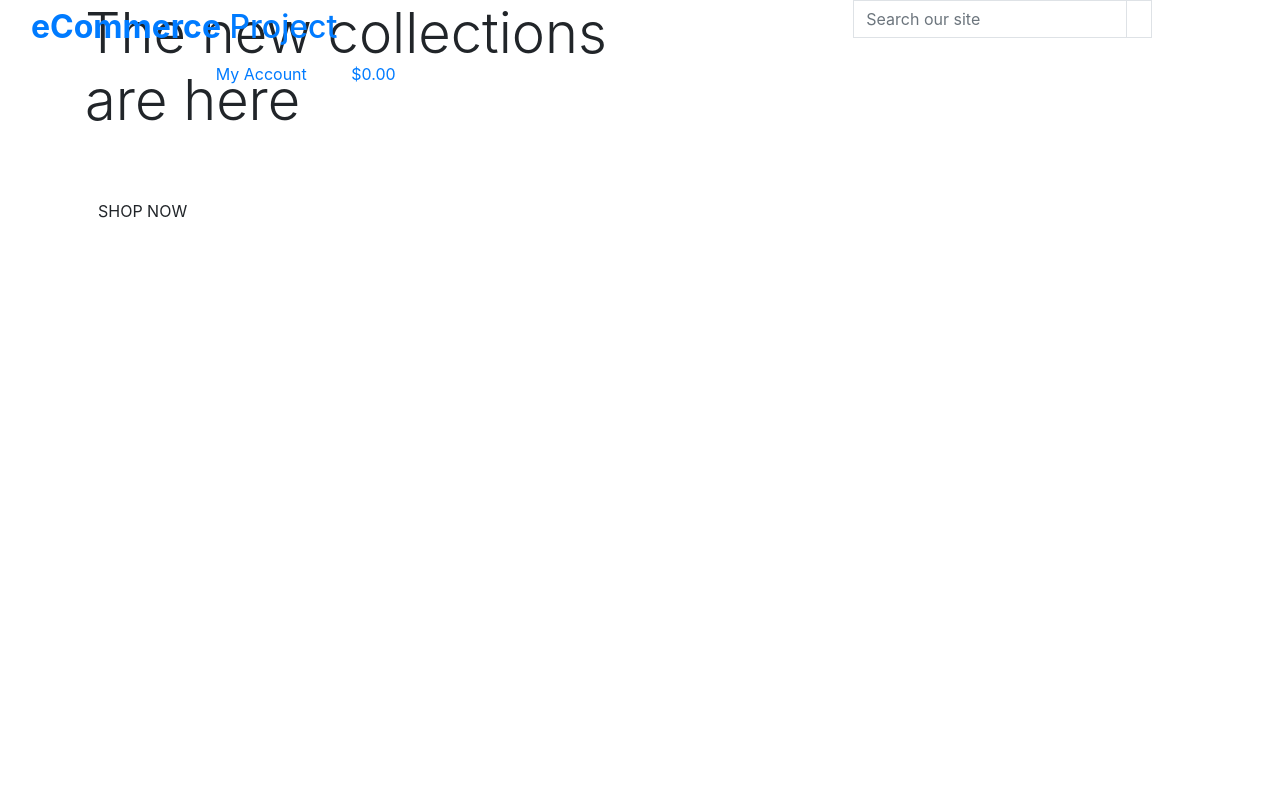
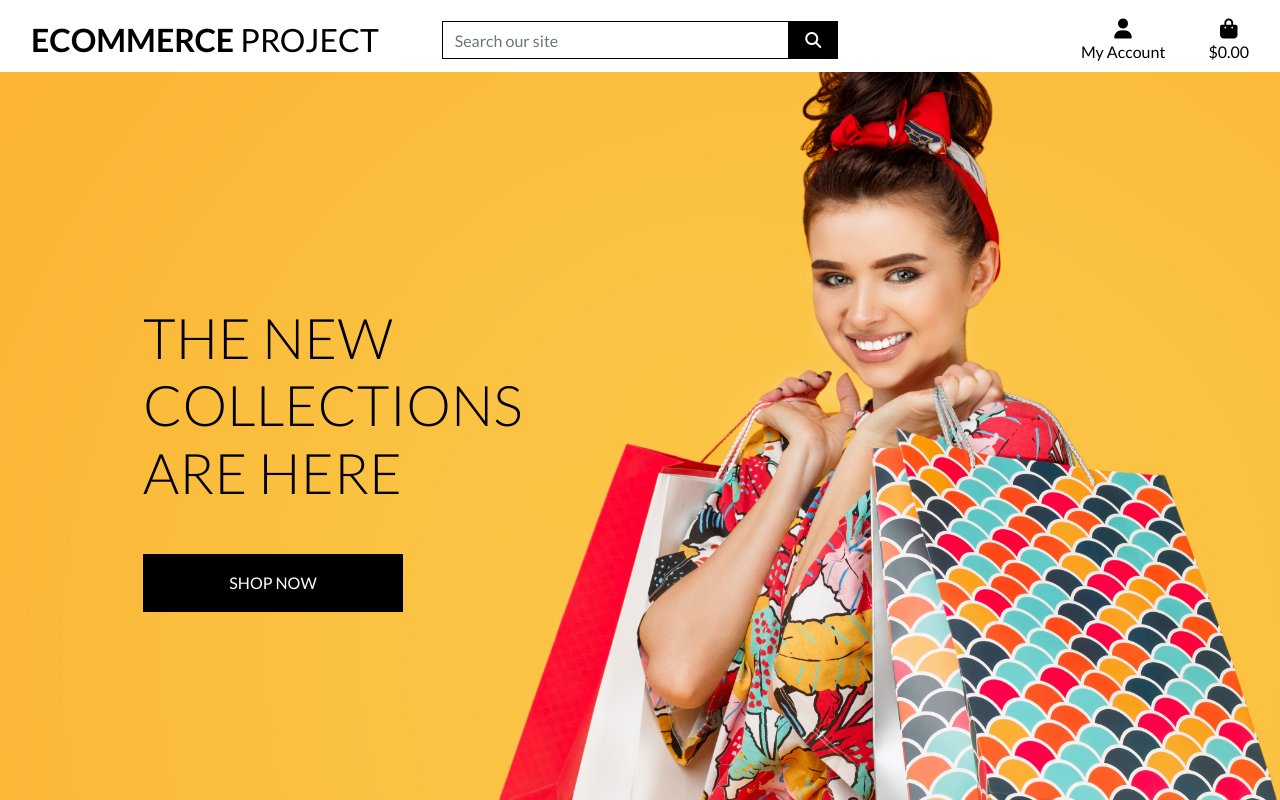
Before and after one commit to TobinWebDesign/ailins-django-ecommerce-project, a Django app: page / in a window 1280 px wide. Run offline with Django 3.2, Linux system fonts and the light colour scheme; some libraries are stand-ins or nearby versions.

Commit message:
completed home page header and css

```diff
--- a/ecommerce_project/settings.py
+++ b/ecommerce_project/settings.py
@@ -149,3 +149,7 @@ USE_TZ = True
 # https://docs.djangoproject.com/en/3.0/howto/static-files/
 
 STATIC_URL = '/static/'
+STATICFILES_DIRS = (os.path.join(BASE_DIR, 'static'),)
+
+MEDIA_URL ='/media/'
+MEDIA_ROOT = os.path.join(BASE_DIR, 'media')
--- a/ecommerce_project/urls.py
+++ b/ecommerce_project/urls.py
@@ -15,9 +15,11 @@ Including another URLconf
 """
 from django.contrib import admin
 from django.urls import path, include
+from django.conf import settings
+from django.conf.urls.static import static
 
 urlpatterns = [
     path('admin/', admin.site.urls),
     path('accounts/', include('allauth.urls')),
     path('', include('home.urls')),
-]
+] + static(settings.MEDIA_URL, document_root=settings.MEDIA_ROOT)
--- /dev/null
+++ b/static/css/base.css
@@ -0,0 +1,81 @@
+html {
+    height: 100%;
+}
+
+body {
+    background: url('/media/homepage_background_cropped.jpg') no-repeat center center fixed;
+    background-size: cover;
+    height: calc(100vh - 164px);
+    color: #555;
+    font-family: 'Lato';
+}
+
+/* from Bulma */
+.icon {
+    align-items: center;
+    display: inline-flex;
+    justify-content: center;
+    height: 1.5rem;
+    width: 1.5rem;
+}
+
+.logo-font {
+    text-transform: uppercase;
+}
+
+.main-logo-link {
+    width: fit-content;
+}
+
+.shop-now-button {
+    background: black;
+    color: white;
+    min-width: 260px;
+}
+
+.btn-black {
+    background: black;
+    color: white;
+}
+
+.shop-now-button:hover,
+.shop-now-button:active,
+.shop-now-button:focus,
+.btn-black:hover,
+.btn-black:active,
+.btn-black:focus {
+    background: #222;
+    color: white;
+}
+
+.text-black {
+    color: #000 !important;
+}
+
+.border-black {
+    border: 1px solid black !important;
+}
+
+/* -------------------------------- Media Queries */
+
+/* Slightly larger container on xl screens */
+@media (min-width: 1200px) {
+  .container {
+    max-width: 80%;
+  }
+}
+
+/* fixed top navbar only on medium and up */
+@media (min-width: 992px) {
+    .fixed-top-desktop-only {
+        position: fixed;
+        top: 0;
+        right: 0;
+        left: 0;
+        z-index: 1030;
+    }
+
+    .header-container {
+        padding-top: 164px;
+    }
+}
--- a/templates/base.html
+++ b/templates/base.html
@@ -17,12 +17,15 @@
     {% block corecss %}
         <!-- Bootstrap CSS -->
         <link rel="stylesheet" href="https://stackpath.bootstrapcdn.com/bootstrap/4.4.1/css/bootstrap.min.css" integrity="sha384-Vkoo8x4CGsO3+Hhxv8T/Q5PaXtkKtu6ug5TOeNV6gBiFeWPGFN9MuhOf23Q9Ifjh" crossorigin="anonymous">
+        <link href="https://fonts.googleapis.com/css2?family=Lato:ital,wght@0,100;0,300;0,400;0,700;0,900;1,100;1,300;1,400;1,700;1,900&display=swap" rel="stylesheet">
+        <link rel="stylesheet" href="{% static 'css/base.css' %}">
     {% endblock %}
 
     {% block extra_js%}
     {% endblock %}
 
     {% block corejs %}
+        <script src="https://kit.fontawesome.com/8ed7c1fc70.js" crossorigin="anonymous"></script>
         <script src="https://code.jquery.com/jquery-3.4.1.slim.min.js" integrity="sha384-J6qa4849blE2+poT4WnyKhv5vZF5SrPo0iEjwBvKU7imGFAV0wwj1yYfoRSJoZ+n" crossorigin="anonymous"></script>
         <script src="https://cdn.jsdelivr.net/npm/popper.js@1.16.0/dist/umd/popper.min.js" integrity="sha384-Q6E9RHvbIyZFJoft+2mJbHaEWldlvI9IOYy5n3zV9zzTtmI3UksdQRVvoxMfooAo" crossorigin="anonymous"></script>
         <script src="https://stackpath.bootstrapcdn.com/bootstrap/4.4.1/js/bootstrap.min.js" integrity="sha384-wfSDF2E50Y2D1uUdj0O3uMBJnjuUD4Ih7YwaYd1iqfktj0Uod8GCExl3Og8ifwB6" crossorigin="anonymous"></script>
@@ -32,13 +35,13 @@
   </head>
   <body>
     <header class="container-fluid fixed-top">
-        <div class="row">
+        <div id="topnav" class="row bg-white pt-lg-2 d-none d-lg-flex">
             <div class="col-12 col-lg-4 my-auto py-1 py-lg-0 text-center text-lg-left">
                 <a href="{% url 'home' %}" class="nav-link main-logo-link">
                     <h2 class="logo-font text-black my-0"><strong>eCommerce</strong> Project</h2>
                 </a>
             </div>
-            <div class="col-12 col-lg-4 my-auto py-1 py-lg-0"></div>
+            <div class="col-12 col-lg-4 my-auto py-1 py-lg-0">
                 <form method="GET" action="">
                     <div class="input-group w-100">
                         <input class="form-control border border-black rounded-0" type="text" name="q" placeholder="Search our site">
@@ -51,6 +54,7 @@
                         </div>
                     </div>
                 </form>
+            </div>
             <div class="col-12 col-lg-4 my-auto py-1 py-lg-0">
                 <ul class="list-inline list-unstyled text-center text-lg-right my-0">
                     <li class="list-inline-item dropdown">
```
Also changed, not shown: media/homepage_background_cropped.jpg (added).
